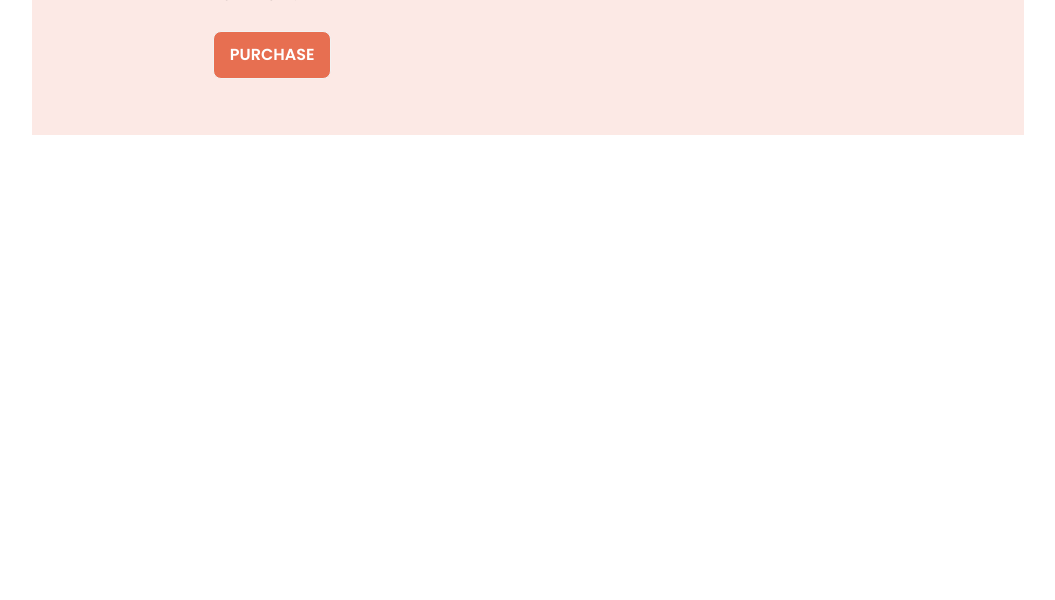
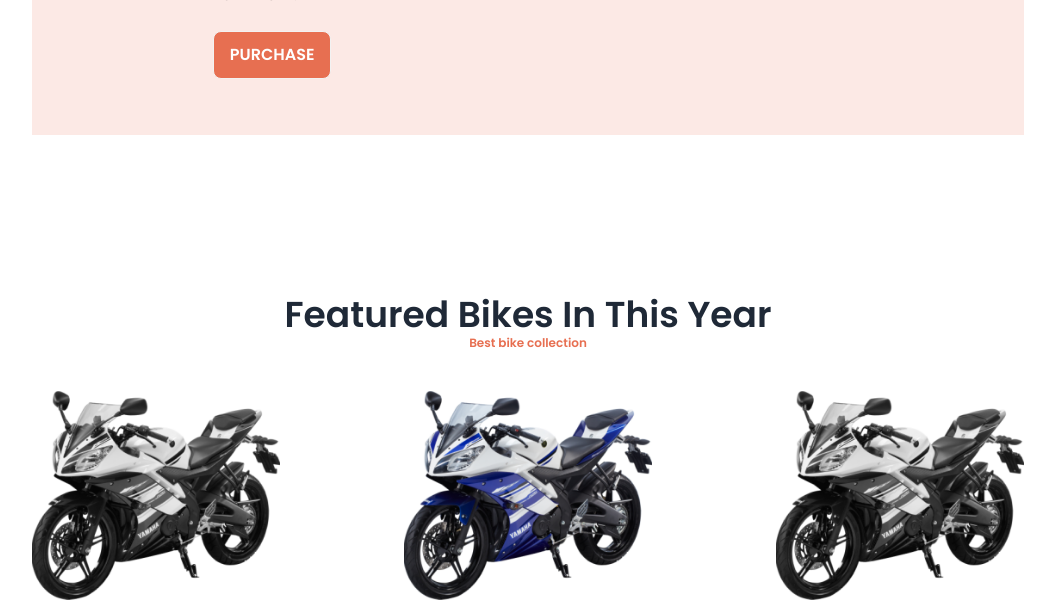
Before and after one commit to Mehedi0101/Biker-Zone, a plain HTML site: page index.html in a window 1280 px wide. Shown: the part 529-1129 px from the top of the page, without its empty margins (112-1167 px from the left). Before the commit the page ends 800 px from the top, so only its background shows below. Drawn offline with nearby package versions, Linux system fonts and the light colour scheme.

Commit message:
featured bike section added

```diff
--- a/index.html
+++ b/index.html
@@ -160,6 +160,20 @@
         </section>
         <!-- carousel ended -->
     </header>
+
+    <main>
+        <!-- featured bikes section started -->
+        <section class="xl:mx-36 lg:mx-16 mt-12 md:mt-30 lg:mt-40">
+            <h2 class="text-2xl md:text-3xl lg:text-4xl font-semibold text-center">Featured Bikes In This Year</h2>
+            <p class="text-xs text-center text-orange-like font-semibold">Best bike collection</p>
+            <div class="mt-10 gap-y-12 grid grid-cols-1 md:grid-cols-2 lg:grid-cols-3 justify-between">
+                <img class="w-3/4 justify-self-center bg-gradient-to-r from-black to-black mix-blend-luminosity lg:justify-self-start" src="images/others/feature-bike.png" alt="">
+                <img class="w-3/4 justify-self-center lg:justify-self-center" src="images/others/feature-bike.png" alt="">
+                <img class="w-3/4 justify-self-center bg-gradient-to-r from-black to-black mix-blend-luminosity lg:justify-self-end" src="images/others/feature-bike.png" alt="">
+            </div>
+        </section>
+        <!-- featured bikes section ended -->
+    </main>
 </body>
 
 </html>
```
